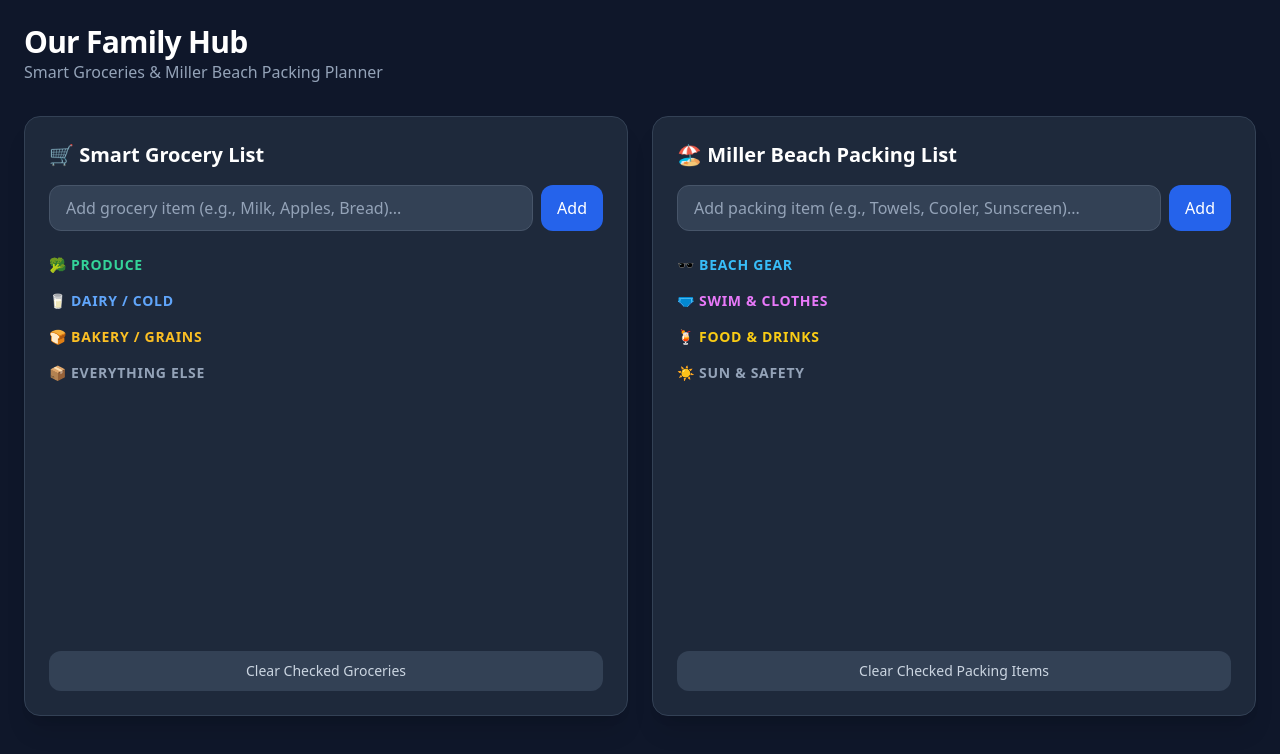
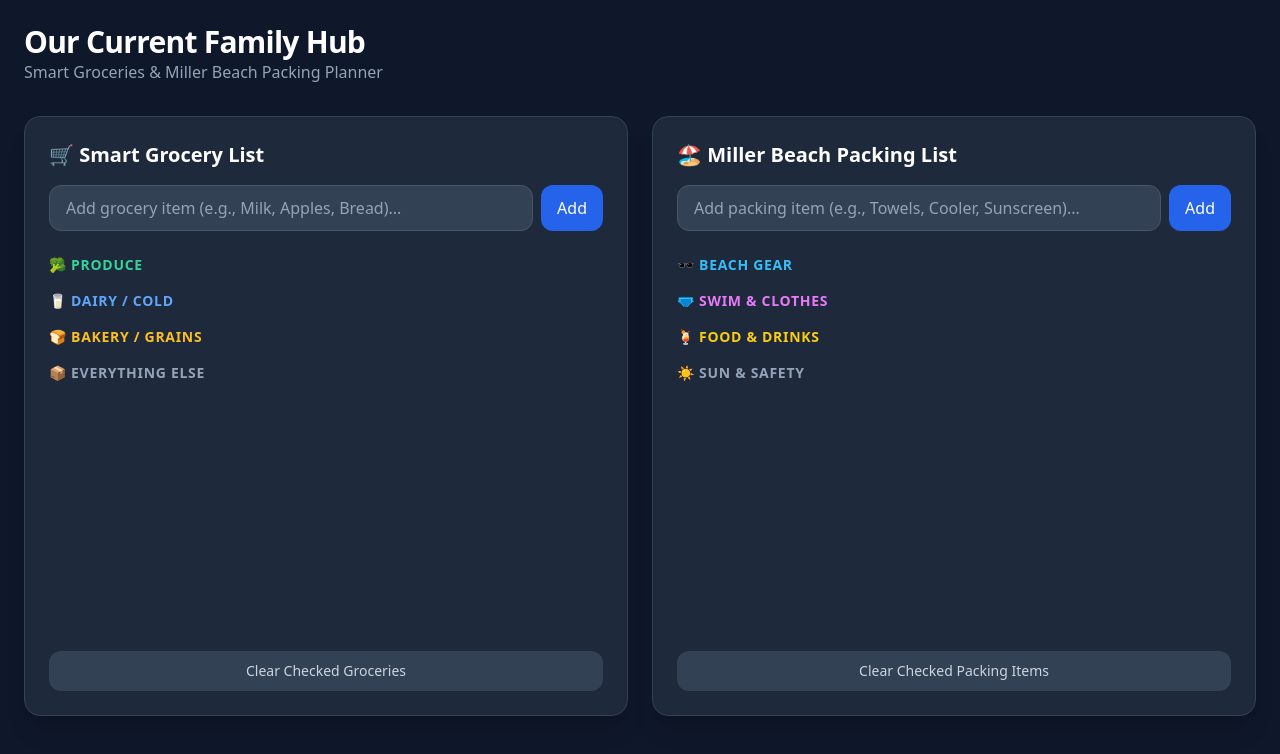
Before and after one commit to JD9059/Family-Hub, a plain HTML site: page index.html in a window 1280 px wide. Drawn offline with nearby package versions, Linux system fonts and the light colour scheme; no server answers.

Commit message:
Update header title to 'Our Current Family Hub'

```diff
--- a/index.html
+++ b/index.html
@@ -11,7 +11,7 @@
 
     <!-- Header -->
     <header class="mb-8 text-center md:text-left">
-        <h1 class="text-3xl font-bold tracking-tight text-white">Our Family Hub</h1>
+        <h1 class="text-3xl font-bold tracking-tight text-white">Our Current Family Hub</h1>
         <p class="text-slate-400">Smart Groceries & Miller Beach Packing Planner</p>
     </header>
 
```
